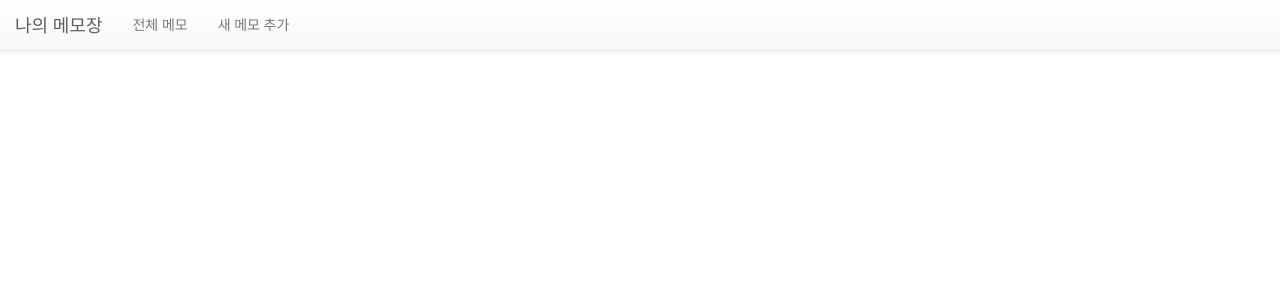
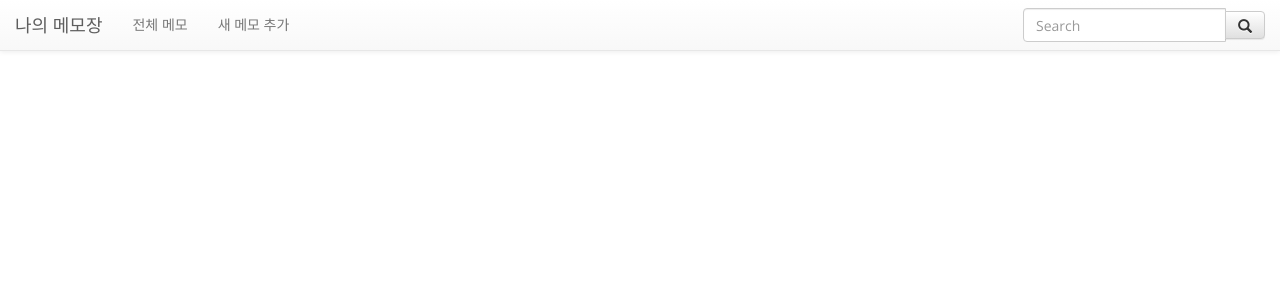
Before and after one commit to junsu0831/MemoServer, a Django app: page /memo/ in a window 1280 px wide. Shown: the top 300 px of the page. Run offline with Django 3.2, Linux system fonts and the light colour scheme; data that the repository does not hold is empty; some libraries are stand-ins or nearby versions.

Commit message:
검색 기능 추가

```diff
--- a/memo/templates/memo/base.html
+++ b/memo/templates/memo/base.html
@@ -33,6 +33,16 @@
 						<a href="{% url 'memo_new' %}">새 메모 추가</a>
 					</li>
 				</ul>
+				<form class="navbar-form navbar-right" action="" method="get">
+					<div class="input-group">
+					  <input type="text" class="form-control" placeholder="Search" name="q">
+					  <div class="input-group-btn">
+						<button class="btn btn-default" type="submit">
+						  <i class="glyphicon glyphicon-search"></i>
+						</button>
+					  </div>
+					</div>
+				  </form>
 			</div>
 		</nav>
 
--- a/memo/views.py
+++ b/memo/views.py
@@ -6,6 +6,13 @@ from .forms import MemoForm
 # Create your views here.
 def memo_list(request):
     qs = Memo.objects.all()
+
+    q = request.GET.get('q', '')
+    if q:
+        result_qs = qs.filter(title__icontains=q)
+        result_qs |= qs.filter(text__icontains=q)
+        qs = result_qs
+
     return render(request, 'memo/memo_list.html', {'memos' : qs})
 
 def memo_new(request):
```
